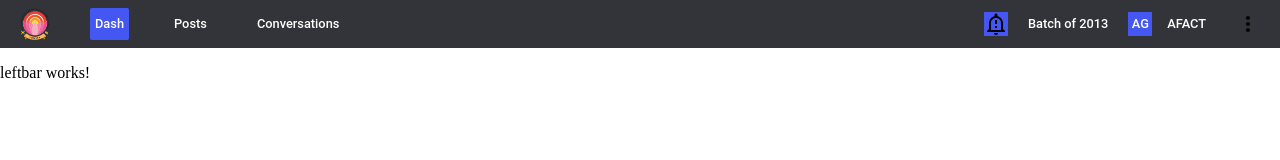
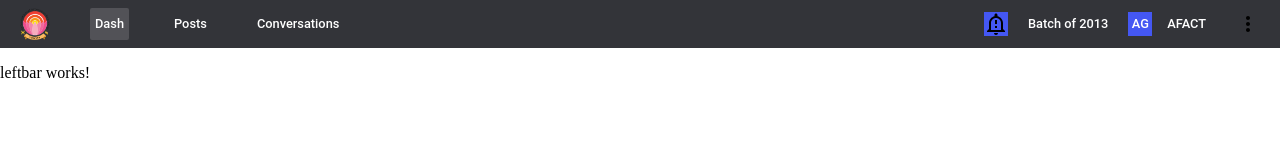
Before and after one commit to arvinddeshraj/AlmaMatters, an Angular app in the folder almamatters/: page /dashboard in a window 1280 px wide. In both pictures the pointer is over the element "Dash". Shown: the top 160 px of the page. Built offline with nearby package versions, Linux system fonts and the light colour scheme.

Commit message:
Small changes

```diff
--- a/almamatters/src/app/dashboard/components/top-bar/top-bar.component.scss
+++ b/almamatters/src/app/dashboard/components/top-bar/top-bar.component.scss
@@ -4,7 +4,7 @@
     color: white;
     border-radius: 2px;
     &:hover {
-        background-color: mat-color($mat-app-accent, 500);
+        background-color: mat-color($mat-app-primary, 400);
     }
     margin: 0 40px 0 0;
     padding: 0 5px;
```
